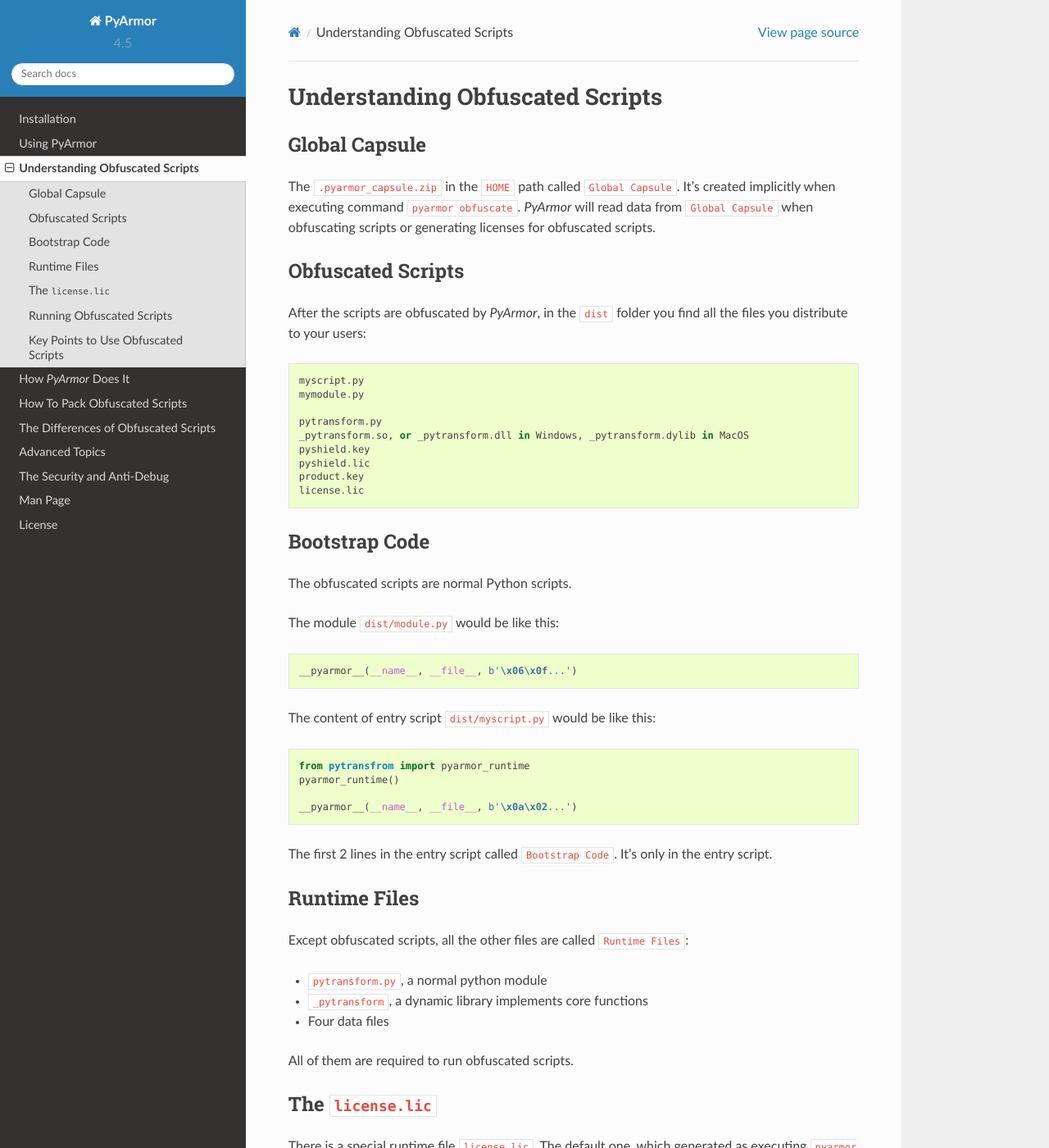
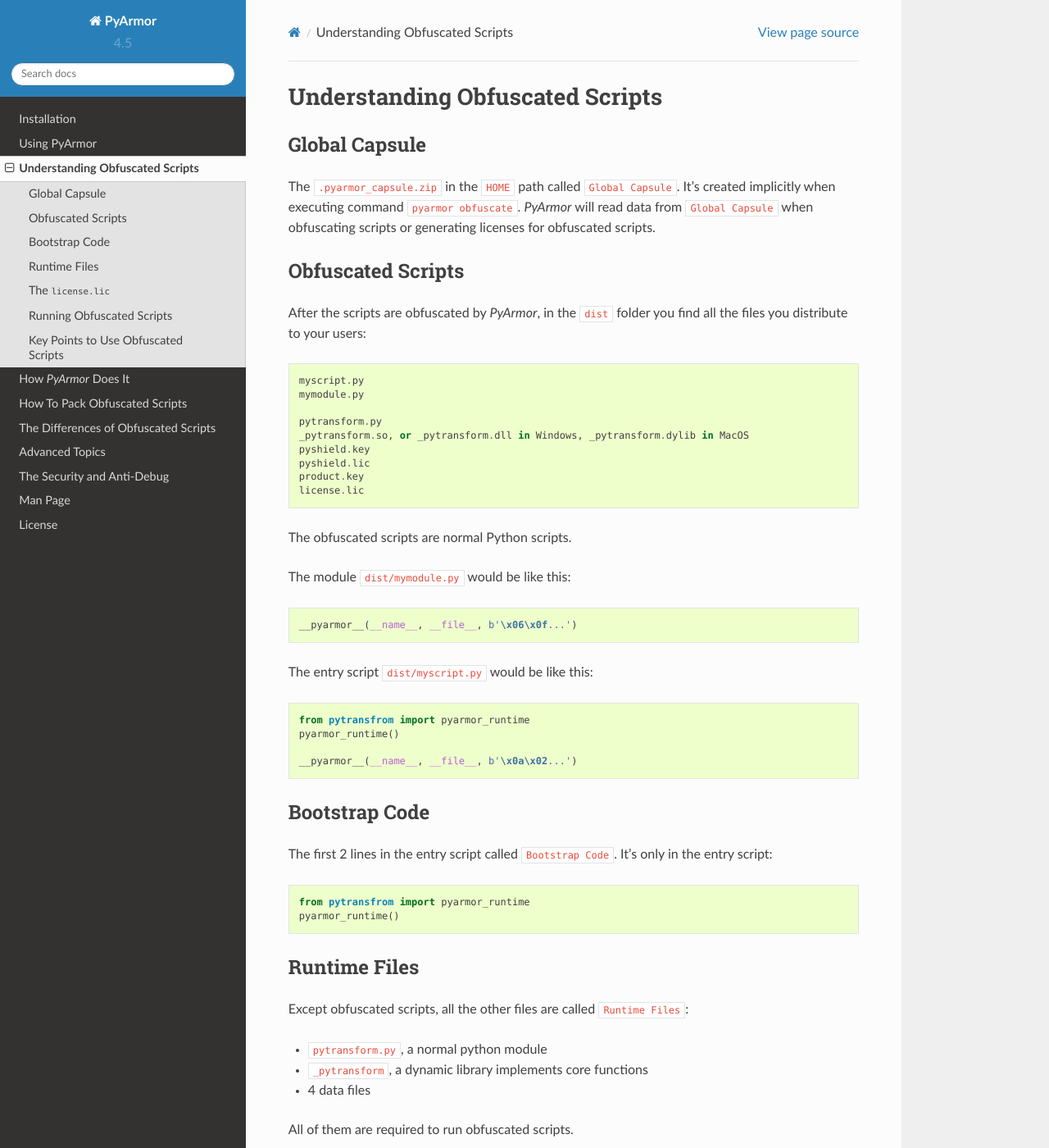
Before and after one commit to dashingsoft/pyarmor, a Sphinx documentation site: the page built from docs/understand-obfuscated-scripts.rst, in a window 1280 px wide and 1400 px high. Shown: the whole window at 82% size. Built offline with Sphinx 7.4.7 and the Read the Docs theme 2.0.0, drawn with Linux system fonts in a browser that asks for light colours.

Commit message:
Refine doc

```diff
--- a/docs/understand-obfuscated-scripts.rst
+++ b/docs/understand-obfuscated-scripts.rst
@@ -29,26 +29,29 @@
     product.key
     license.lic
 
-.. _bootstrap code:
-
-Bootstrap Code
---------------
-
 The obfuscated scripts are normal Python scripts.
 
-The module :file:`dist/module.py` would be like this::
+The module :file:`dist/mymodule.py` would be like this::
 
     __pyarmor__(__name__, __file__, b'\x06\x0f...')
 
-The content of entry script :file:`dist/myscript.py` would be like this::
+The entry script :file:`dist/myscript.py` would be like this::
 
     from pytransfrom import pyarmor_runtime
     pyarmor_runtime()
 
     __pyarmor__(__name__, __file__, b'\x0a\x02...')
 
+.. _bootstrap code:
+
+Bootstrap Code
+--------------
+
 The first 2 lines in the entry script called ``Bootstrap Code``. It's
-only in the entry script.
+only in the entry script::
+
+    from pytransfrom import pyarmor_runtime
+    pyarmor_runtime()
 
 .. _runtime files:
 
@@ -59,7 +62,7 @@
 
 * :file:`pytransform.py`, a normal python module
 * ``_pytransform``, a dynamic library implements core functions
-* Four data files
+* 4 data files
 
 All of them are required to run obfuscated scripts.
 
```
